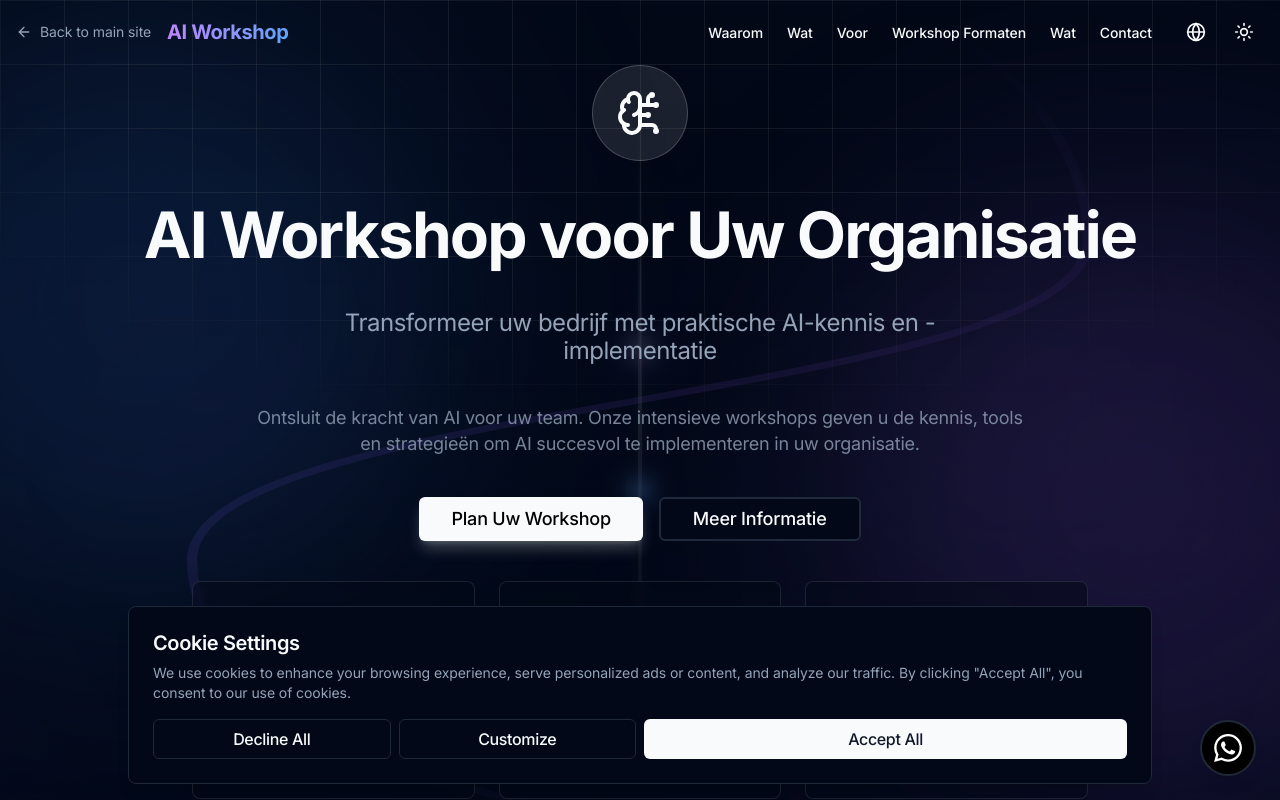
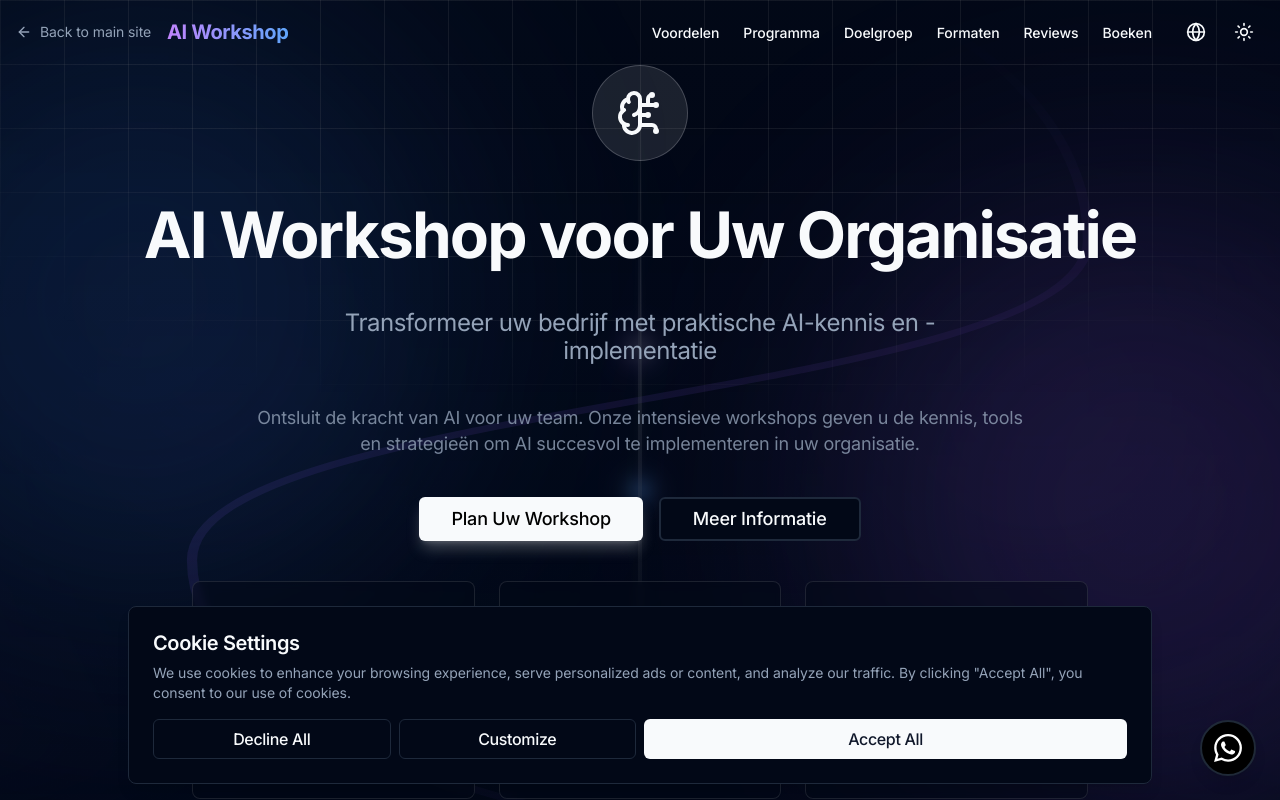
Before and after one commit to OmarNassar1127/landingpage, a Next.js app: page /workshop in a window 1280 px wide. Shown: the top 800 px of the page. Built offline with nearby package versions, Linux system fonts and the light colour scheme.

Commit message:
some clean up

```diff
--- a/src/components/sections/workshop/workshop-contact.tsx
+++ b/src/components/sections/workshop/workshop-contact.tsx
@@ -26,11 +26,26 @@ export default function WorkshopContact() {
     e.preventDefault();
     setIsSubmitting(true);
 
-    // Simulate form submission - replace with actual implementation
-    await new Promise(resolve => setTimeout(resolve, 1000));
+    try {
+      const response = await fetch("https://formspree.io/f/xldjpybw", {
+        method: "POST",
+        headers: {
+          "Accept": "application/json"
+        },
+        body: new FormData(e.target as HTMLFormElement)
+      });
 
-    setSubmitted(true);
-    setIsSubmitting(false);
+      if (response.ok) {
+        setSubmitted(true);
+      } else {
+        throw new Error("Form submission failed");
+      }
+    } catch (error) {
+      console.error("Error submitting form:", error);
+      // Handle error state here if needed
+    } finally {
+      setIsSubmitting(false);
+    }
   };
 
   const handleChange = (e: React.ChangeEvent<HTMLInputElement | HTMLTextAreaElement | HTMLSelectElement>) => {
@@ -50,7 +65,7 @@ export default function WorkshopContact() {
               Workshop Inquiry Received!
             </h2>
             <p className="text-green-600 dark:text-green-400">
-              Thank you for your interest in our AI workshop. We'll review your requirements and get back to you within 24 hours with a customized proposal.
+              Thank you for your interest in our AI workshop. We'll contact you within 24 hours to discuss your requirements and schedule your first meeting or consultation.
             </p>
             <Button
               onClick={() => {
@@ -84,7 +99,7 @@ export default function WorkshopContact() {
           Request Your Custom Workshop Proposal
         </h2>
         <p className="text-lg text-muted-foreground max-w-2xl mx-auto">
-          Tell us about your team and objectives, and we'll create a tailored workshop experience that delivers real results for your organization.
+          Tell us about your team and objectives, and we'll contact you within 24 hours to discuss your requirements and schedule your first meeting.
         </p>
       </div>
 
@@ -272,10 +287,10 @@ export default function WorkshopContact() {
           <div className="mt-8 p-4 bg-muted/50 rounded-lg">
             <h4 className="font-semibold mb-2">What happens next?</h4>
             <ul className="text-sm text-muted-foreground space-y-1">
-              <li>• We'll review your requirements within 24 hours</li>
-              <li>• You'll receive a customized workshop proposal</li>
-              <li>• We'll schedule a brief consultation to finalize details</li>
-              <li>• Workshop dates will be confirmed based on your availability</li>
+              <li>• <strong>Within 24 hours:</strong> We'll contact you to discuss your needs</li>
+              <li>• <strong>First meeting:</strong> We'll understand your goals and team requirements</li>
+              <li>• <strong>Custom proposal:</strong> You'll receive a tailored workshop plan</li>
+              <li>• <strong>Workshop scheduling:</strong> Dates confirmed based on your availability</li>
             </ul>
           </div>
         </CardContent>
--- a/src/components/sections/workshop/workshop-navbar.tsx
+++ b/src/components/sections/workshop/workshop-navbar.tsx
@@ -13,19 +13,19 @@ import { Icon } from "@/components/ui/icon";
 import { useLanguage } from "@/lib/i18n/language-context";
 
 export default function WorkshopNavbar() {
-  const { t, language } = useLanguage();
+  const { language } = useLanguage();
   const [isScrolled, setIsScrolled] = useState(false);
   const [mobileMenuOpen, setMobileMenuOpen] = useState(false);
   const [activeSection, setActiveSection] = useState("");
 
-  // Workshop-specific navigation links
+  // Workshop-specific navigation links - short and punchy
   const workshopNavLinks = [
-    { name: t.workshop.benefits.sectionTitle.split(' ')[0], href: "#workshop-benefits" }, // "Why" or "Waarom"
-    { name: t.workshop.curriculum.sectionTitle.split(' ')[0], href: "#workshop-curriculum" }, // "What" or "Wat"
-    { name: t.workshop.audience.sectionTitle.split(' ')[0], href: "#workshop-audience" }, // "Who" or "Voor"
-    { name: t.workshop.formats.sectionTitle, href: "#workshop-formats" }, // "Formats" or "Formaten"
-    { name: t.workshop.testimonials.sectionTitle.split(' ')[0], href: "#workshop-testimonials" }, // "Testimonials" or "Wat"
-    { name: t.nav.contact, href: "#workshop-cta" },
+    { name: language === "en" ? "Benefits" : "Voordelen", href: "#workshop-benefits" },
+    { name: language === "en" ? "Program" : "Programma", href: "#workshop-curriculum" },
+    { name: language === "en" ? "Audience" : "Doelgroep", href: "#workshop-audience" },
+    { name: language === "en" ? "Formats" : "Formaten", href: "#workshop-formats" },
+    { name: language === "en" ? "Reviews" : "Reviews", href: "#workshop-testimonials" },
+    { name: language === "en" ? "Book" : "Boeken", href: "#workshop-cta" },
   ];
 
   useEffect(() => {
```
